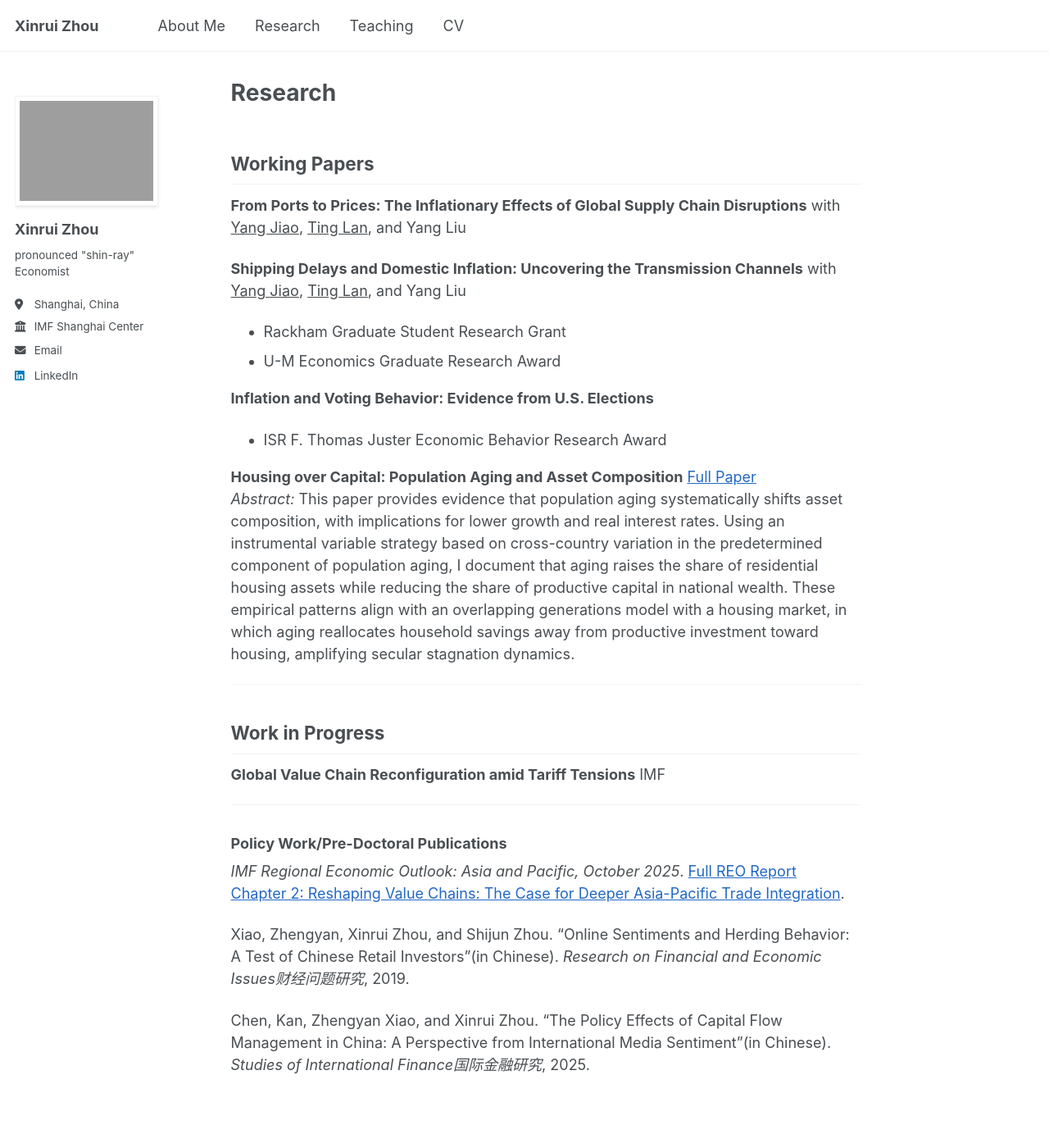
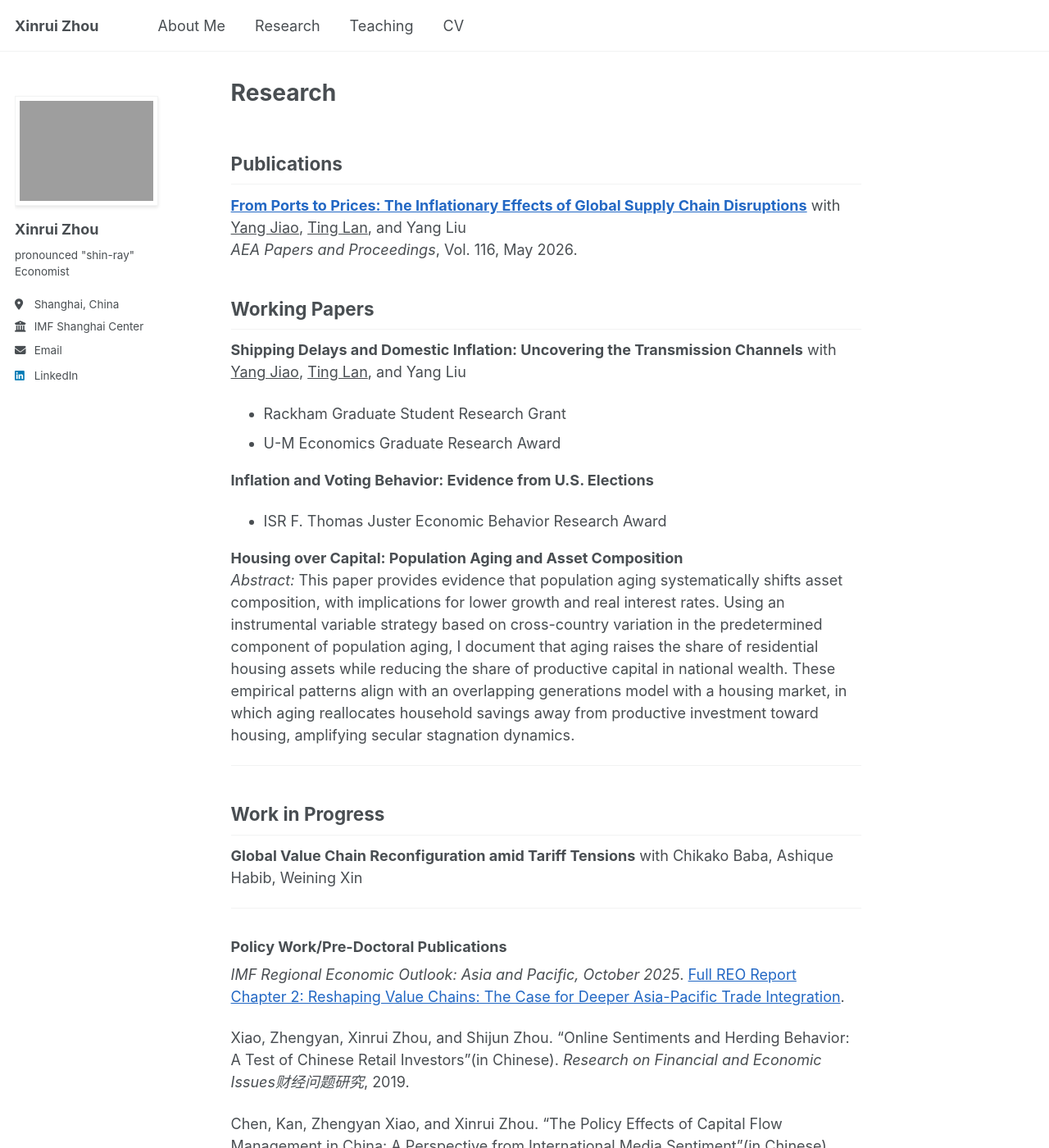
Before and after one commit to xruizhou/xruizhou.github.io, a Jekyll site: the page built from _pages/research.md, in a window 1280 px wide and 1400 px high. Shown: the whole window at 82% size. Built offline with Jekyll 4.4.1, drawn with Linux system fonts in a browser that asks for light colours; a script that is not in the unit is left out.

Commit message:
Update research.md

```diff
--- a/_pages/research.md
+++ b/_pages/research.md
@@ -5,11 +5,14 @@ permalink: /research/
 author_profile: ture
 ---
 
-## Working Papers
+## Publications
 
-**From Ports to Prices: The Inflationary Effects of Global Supply Chain Disruptions** with <a href="https://sites.google.com/site/yangjiao0606/" style="color: inherit;">Yang Jiao</a>,
+**[From Ports to Prices: The Inflationary Effects of Global Supply Chain Disruptions](https://www.aeaweb.org/articles?id=10.1257/pandp.20261119)** with <a href="https://sites.google.com/site/yangjiao0606/" style="color: inherit;">Yang Jiao</a>,
 <a href="https://sites.google.com/site/tinglanum/home" style="color: inherit;">Ting Lan</a>,
 and Yang Liu
+*AEA Papers and Proceedings*, Vol. 116, May 2026.
+
+## Working Papers
 
 **Shipping Delays and Domestic Inflation: Uncovering the Transmission Channels** with <a href="https://sites.google.com/site/yangjiao0606/" style="color: inherit;">Yang Jiao</a>,
 <a href="https://sites.google.com/site/tinglanum/home" style="color: inherit;">Ting Lan</a>,
@@ -21,14 +24,14 @@ and Yang Liu
 **Inflation and Voting Behavior: Evidence from U.S. Elections**
 - ISR F. Thomas Juster Economic Behavior Research Award
 
-**Housing over Capital: Population Aging and Asset Composition** [Full Paper](/files/aging_asset_comp.pdf)
+**Housing over Capital: Population Aging and Asset Composition**
 *Abstract:* This paper provides evidence that population aging systematically shifts asset composition, with implications for lower growth and real interest rates. Using an instrumental variable strategy based on cross-country variation in the predetermined component of population aging, I document that aging raises the share of residential housing assets while reducing the share of productive capital in national wealth. These empirical patterns align with an overlapping generations model with a housing market, in which aging reallocates household savings away from productive investment toward housing, amplifying secular stagnation dynamics.
 
 ---
 
 ## Work in Progress
 
-**Global Value Chain Reconfiguration amid Tariff Tensions** IMF
+**Global Value Chain Reconfiguration amid Tariff Tensions** with Chikako Baba, Ashique Habib, Weining Xin
 
 ---
 
```
